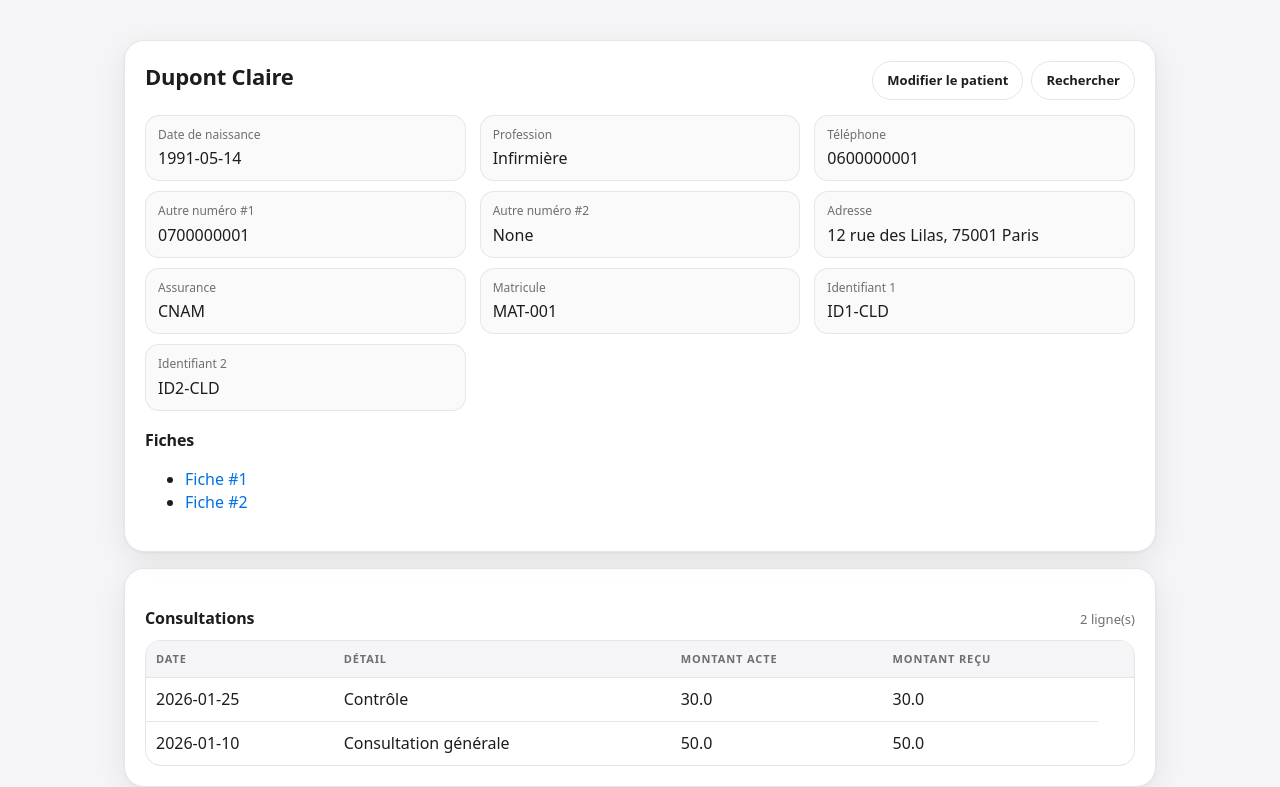
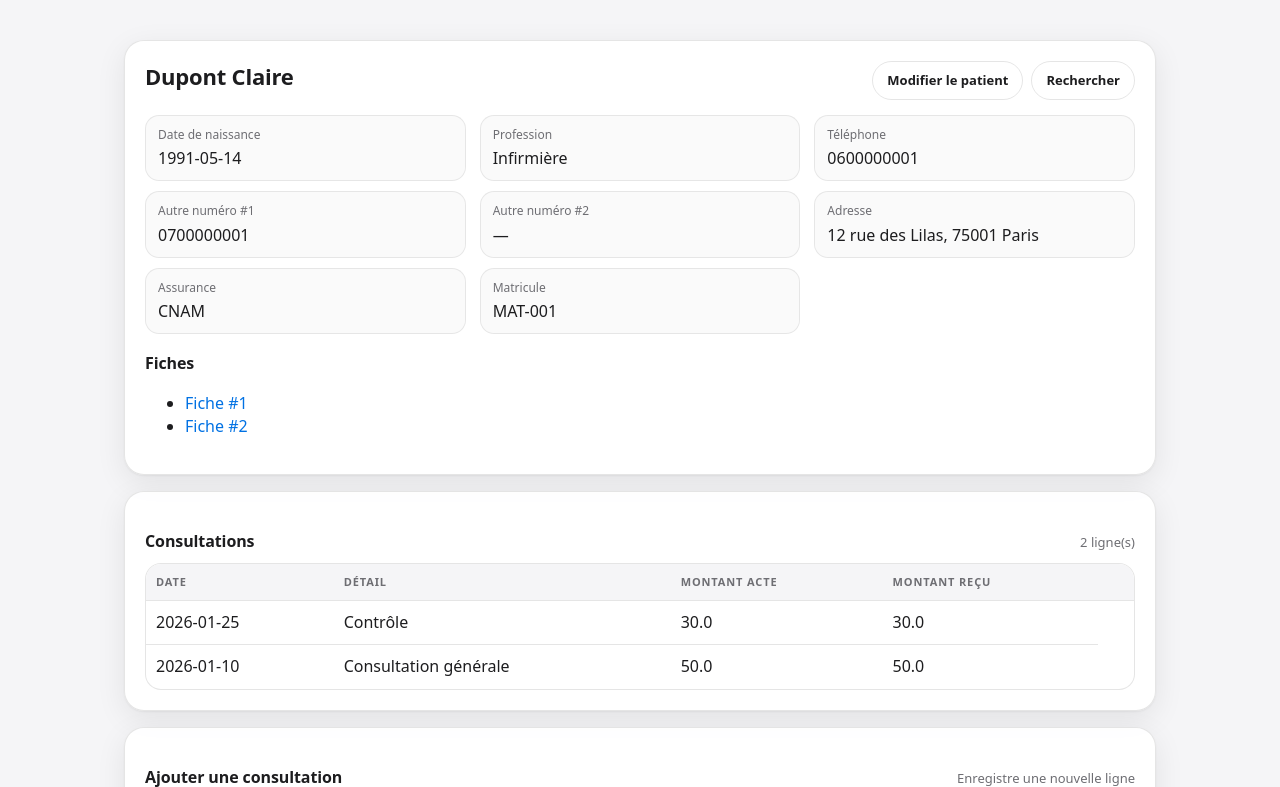
Before and after one commit to Chrzzz1/site_db_flask, a Flask app: page /patients/1 in a window 1280 px wide. Shown: the part 88-875 px from the top of the page. Run offline with Flask 3, Linux system fonts and the light colour scheme; the visitor is signed in with stand-in values (Sample User, id 1); some libraries are stand-ins or nearby versions.

Commit message:
date refracto

```diff
--- a/app.py
+++ b/app.py
@@ -420,8 +420,6 @@ def create_app() -> Flask:
                 p.address,
                 p.insurance,
                 p.matricule,
-                p.identifiant_1,
-                p.identifiant_2,
                 (
                     SELECT c.consultation_date
                     FROM consultations c
@@ -527,8 +525,6 @@ def create_app() -> Flask:
                         matricule,
                         fiche_1, fiche_2, fiche_3, fiche_4, fiche_5,
                         fiche_6, fiche_7, fiche_8, fiche_9, fiche_10,
-                        identifiant_1,
-                        identifiant_2,
                         created_at
                     FROM patients
                     WHERE id = :patient_id
@@ -648,7 +644,7 @@ def create_app() -> Flask:
                 text(
                     "SELECT id, last_name, first_name, date_of_birth, profession, phone, other_phone_1, other_phone_2, "
                     "address, insurance, matricule, fiche_1, fiche_2, fiche_3, fiche_4, fiche_5, fiche_6, fiche_7, "
-                    "fiche_8, fiche_9, fiche_10, identifiant_1, identifiant_2 FROM patients WHERE id = :id"
+                    "fiche_8, fiche_9, fiche_10 FROM patients WHERE id = :id"
                 ),
                 {"id": patient_id},
             ).mappings().first()
@@ -687,8 +683,6 @@ def create_app() -> Flask:
             "address": (request.form.get("address") or "").strip() or None,
             "insurance": (request.form.get("insurance") or "").strip() or None,
             "matricule": (request.form.get("matricule") or "").strip() or None,
-            "identifiant_1": (request.form.get("identifiant_1") or "").strip() or None,
-            "identifiant_2": (request.form.get("identifiant_2") or "").strip() or None,
         }
         for i in range(1, 11):
             row[f"fiche_{i}"] = (request.form.get(f"fiche_{i}") or "").strip() or None
@@ -701,7 +695,7 @@ def create_app() -> Flask:
                     text(
                         "SELECT last_name, first_name, date_of_birth, profession, phone, other_phone_1, other_phone_2, "
                         "address, insurance, matricule, fiche_1, fiche_2, fiche_3, fiche_4, fiche_5, fiche_6, "
-                        "fiche_7, fiche_8, fiche_9, fiche_10, identifiant_1, identifiant_2 FROM patients WHERE id = :id"
+                        "fiche_7, fiche_8, fiche_9, fiche_10 FROM patients WHERE id = :id"
                     ),
                     {"id": patient_id},
                 ).mappings().first()
@@ -716,7 +710,7 @@ def create_app() -> Flask:
                         "UPDATE patients SET last_name=:ln, first_name=:fn, date_of_birth=:dob, profession=:prof, "
                         "phone=:ph, other_phone_1=:o1, other_phone_2=:o2, address=:addr, insurance=:ins, matricule=:mat, "
                         "fiche_1=:f1, fiche_2=:f2, fiche_3=:f3, fiche_4=:f4, fiche_5=:f5, fiche_6=:f6, fiche_7=:f7, "
-                        "fiche_8=:f8, fiche_9=:f9, fiche_10=:f10, identifiant_1=:i1, identifiant_2=:i2 "
+                        "fiche_8=:f8, fiche_9=:f9, fiche_10=:f10 "
                         "WHERE id=:id"
                     ),
                     {
@@ -725,8 +719,7 @@ def create_app() -> Flask:
                         "addr": row["address"], "ins": row["insurance"], "mat": row["matricule"],
                         "f1": row["fiche_1"], "f2": row["fiche_2"], "f3": row["fiche_3"], "f4": row["fiche_4"],
                         "f5": row["fiche_5"], "f6": row["fiche_6"], "f7": row["fiche_7"], "f8": row["fiche_8"],
-                        "f9": row["fiche_9"], "f10": row["fiche_10"], "i1": row["identifiant_1"],
-                        "i2": row["identifiant_2"],
+                        "f9": row["fiche_9"], "f10": row["fiche_10"],
                     },
                 )
             _log_action(
@@ -866,8 +859,6 @@ def create_app() -> Flask:
                 address=request.form.get("address", "").strip(),
                 insurance=request.form.get("insurance", "").strip(),
                 matricule=request.form.get("matricule", "").strip(),
-                identifiant_1=request.form.get("identifiant_1", "").strip(),
-                identifiant_2=request.form.get("identifiant_2", "").strip(),
                 is_admin=session.get("is_admin"),
             )
         row = {
@@ -881,8 +872,6 @@ def create_app() -> Flask:
             "address": (request.form.get("address") or "").strip() or None,
             "insurance": (request.form.get("insurance") or "").strip() or None,
             "matricule": (request.form.get("matricule") or "").strip() or None,
-            "identifiant_1": (request.form.get("identifiant_1") or "").strip() or None,
-            "identifiant_2": (request.form.get("identifiant_2") or "").strip() or None,
         }
         for i in range(1, 11):
             v = (request.form.get(f"fiche_{i}") or "").strip() or None
@@ -1169,7 +1158,7 @@ def create_app() -> Flask:
                         "UPDATE patients SET last_name=:ln, first_name=:fn, date_of_birth=:dob, profession=:prof, "
                         "phone=:ph, other_phone_1=:o1, other_phone_2=:o2, address=:addr, insurance=:ins, matricule=:mat, "
                         "fiche_1=:f1, fiche_2=:f2, fiche_3=:f3, fiche_4=:f4, fiche_5=:f5, fiche_6=:f6, fiche_7=:f7, "
-                        "fiche_8=:f8, fiche_9=:f9, fiche_10=:f10, identifiant_1=:i1, identifiant_2=:i2 "
+                        "fiche_8=:f8, fiche_9=:f9, fiche_10=:f10 "
                         "WHERE id=:id"
                     ),
                     {
@@ -1180,7 +1169,7 @@ def create_app() -> Flask:
                         "f1": data.get("fiche_1"), "f2": data.get("fiche_2"), "f3": data.get("fiche_3"),
                         "f4": data.get("fiche_4"), "f5": data.get("fiche_5"), "f6": data.get("fiche_6"),
                         "f7": data.get("fiche_7"), "f8": data.get("fiche_8"), "f9": data.get("fiche_9"),
-                        "f10": data.get("fiche_10"), "i1": data.get("identifiant_1"), "i2": data.get("identifiant_2"),
+                        "f10": data.get("fiche_10"),
                     },
                 )
                 fields_str = ", ".join(PATIENT_FIELD_LABELS.get(k, k) for k in sorted(data.keys()) if k in PATIENT_FIELD_LABELS)
@@ -1342,8 +1331,6 @@ def get_metadata() -> MetaData:
         Column("fiche_8", String(200)),
         Column("fiche_9", String(200)),
         Column("fiche_10", String(200)),
-        Column("identifiant_1", String(200)),
-        Column("identifiant_2", String(200)),
         Column("created_at", DateTime(timezone=True), server_default=func.now(), nullable=False),
     )
 
@@ -1435,8 +1422,6 @@ PATIENT_FIELD_LABELS = {
     "address": "Adresse",
     "insurance": "Assurance",
     "matricule": "Matricule",
-    "identifiant_1": "Identifiant 1",
-    "identifiant_2": "Identifiant 2",
     **{f"fiche_{i}": f"Fiche #{i}" for i in range(1, 11)},
 }
 CONSULTATION_FIELD_LABELS = {
@@ -1536,6 +1521,23 @@ def init_db(force_reset: bool = False) -> None:
         except Exception:
             con.rollback()
 
+    # Migration: supprimer identifiant_1 et identifiant_2 des bases existantes
+    with engine.connect() as con:
+        try:
+            if "postgresql" in db_url:
+                con.execute(text("ALTER TABLE patients DROP COLUMN IF EXISTS identifiant_1"))
+                con.execute(text("ALTER TABLE patients DROP COLUMN IF EXISTS identifiant_2"))
+                con.commit()
+            else:
+                for col in ("identifiant_1", "identifiant_2"):
+                    info = con.execute(text("PRAGMA table_info(patients)")).fetchall()
+                    cols = [row[1] for row in info]
+                    if col in cols:
+                        con.execute(text(f"ALTER TABLE patients DROP COLUMN {col}"))
+                        con.commit()
+        except Exception:
+            con.rollback()
+
     with engine.begin() as con:
         count = int(con.execute(text("SELECT COUNT(*) FROM patients")).scalar_one())
         if count == 0:
@@ -1555,8 +1557,6 @@ def init_db(force_reset: bool = False) -> None:
                         "matricule": "MAT-001",
                         "fiche_1": "FICHE-A1",
                         "fiche_2": "FICHE-A2",
-                        "identifiant_1": "ID1-CLD",
-                        "identifiant_2": "ID2-CLD",
                     },
                     {
                         "last_name": "Traoré",
@@ -1571,8 +1571,6 @@ def init_db(force_reset: bool = False) -> None:
                         "matricule": "MAT-002",
                         "fiche_1": "FICHE-B1",
                         "fiche_2": None,
-                        "identifiant_1": "ID1-MTR",
-                        "identifiant_2": None,
                     },
                 ],
             )
--- a/templates/patient.html
+++ b/templates/patient.html
@@ -28,16 +28,14 @@
       {% endif %}
 
       <div class="kv">
-        <div class="kv__item"><div class="kv__k">Date de naissance</div><div class="kv__v">{{ patient["date_of_birth"] }}</div></div>
-        <div class="kv__item"><div class="kv__k">Profession</div><div class="kv__v">{{ patient["profession"] }}</div></div>
-        <div class="kv__item"><div class="kv__k">Téléphone</div><div class="kv__v">{{ patient["phone"] }}</div></div>
-        <div class="kv__item"><div class="kv__k">Autre numéro #1</div><div class="kv__v">{{ patient["other_phone_1"] }}</div></div>
-        <div class="kv__item"><div class="kv__k">Autre numéro #2</div><div class="kv__v">{{ patient["other_phone_2"] }}</div></div>
-        <div class="kv__item"><div class="kv__k">Adresse</div><div class="kv__v">{{ patient["address"] }}</div></div>
-        <div class="kv__item"><div class="kv__k">Assurance</div><div class="kv__v">{{ patient["insurance"] }}</div></div>
-        <div class="kv__item"><div class="kv__k">Matricule</div><div class="kv__v">{{ patient["matricule"] }}</div></div>
-        <div class="kv__item"><div class="kv__k">Identifiant 1</div><div class="kv__v">{{ patient["identifiant_1"] }}</div></div>
-        <div class="kv__item"><div class="kv__k">Identifiant 2</div><div class="kv__v">{{ patient["identifiant_2"] }}</div></div>
+        <div class="kv__item"><div class="kv__k">Date de naissance</div><div class="kv__v">{{ patient["date_of_birth"] | dateonly }}</div></div>
+        <div class="kv__item"><div class="kv__k">Profession</div><div class="kv__v">{{ patient["profession"] or "—" }}</div></div>
+        <div class="kv__item"><div class="kv__k">Téléphone</div><div class="kv__v">{{ patient["phone"] or "—" }}</div></div>
+        <div class="kv__item"><div class="kv__k">Autre numéro #1</div><div class="kv__v">{{ patient["other_phone_1"] or "—" }}</div></div>
+        <div class="kv__item"><div class="kv__k">Autre numéro #2</div><div class="kv__v">{{ patient["other_phone_2"] or "—" }}</div></div>
+        <div class="kv__item"><div class="kv__k">Adresse</div><div class="kv__v">{{ patient["address"] or "—" }}</div></div>
+        <div class="kv__item"><div class="kv__k">Assurance</div><div class="kv__v">{{ patient["insurance"] or "—" }}</div></div>
+        <div class="kv__item"><div class="kv__k">Matricule</div><div class="kv__v">{{ patient["matricule"] or "—" }}</div></div>
       </div>
 
       {% if fiches %}
@@ -75,10 +73,10 @@
             <tbody>
               {% for c in consultations %}
                 <tr>
-                  <td>{{ c["consultation_date"] }}</td>
-                  <td>{{ c["consultation_detail"] }}</td>
-                  <td>{{ c["montant_acte"] }}</td>
-                  <td>{{ c["montant_recu"] }}</td>
+                  <td>{{ c["consultation_date"] | dateonly }}</td>
+                  <td>{{ c["consultation_detail"] or "—" }}</td>
+                  <td>{{ c["montant_acte"] if c["montant_acte"] is not none else "—" }}</td>
+                  <td>{{ c["montant_recu"] if c["montant_recu"] is not none else "—" }}</td>
                 </tr>
               {% endfor %}
             </tbody>
```
Also changed, not shown: templates/edit_patient.html (+0 -11 lines).
